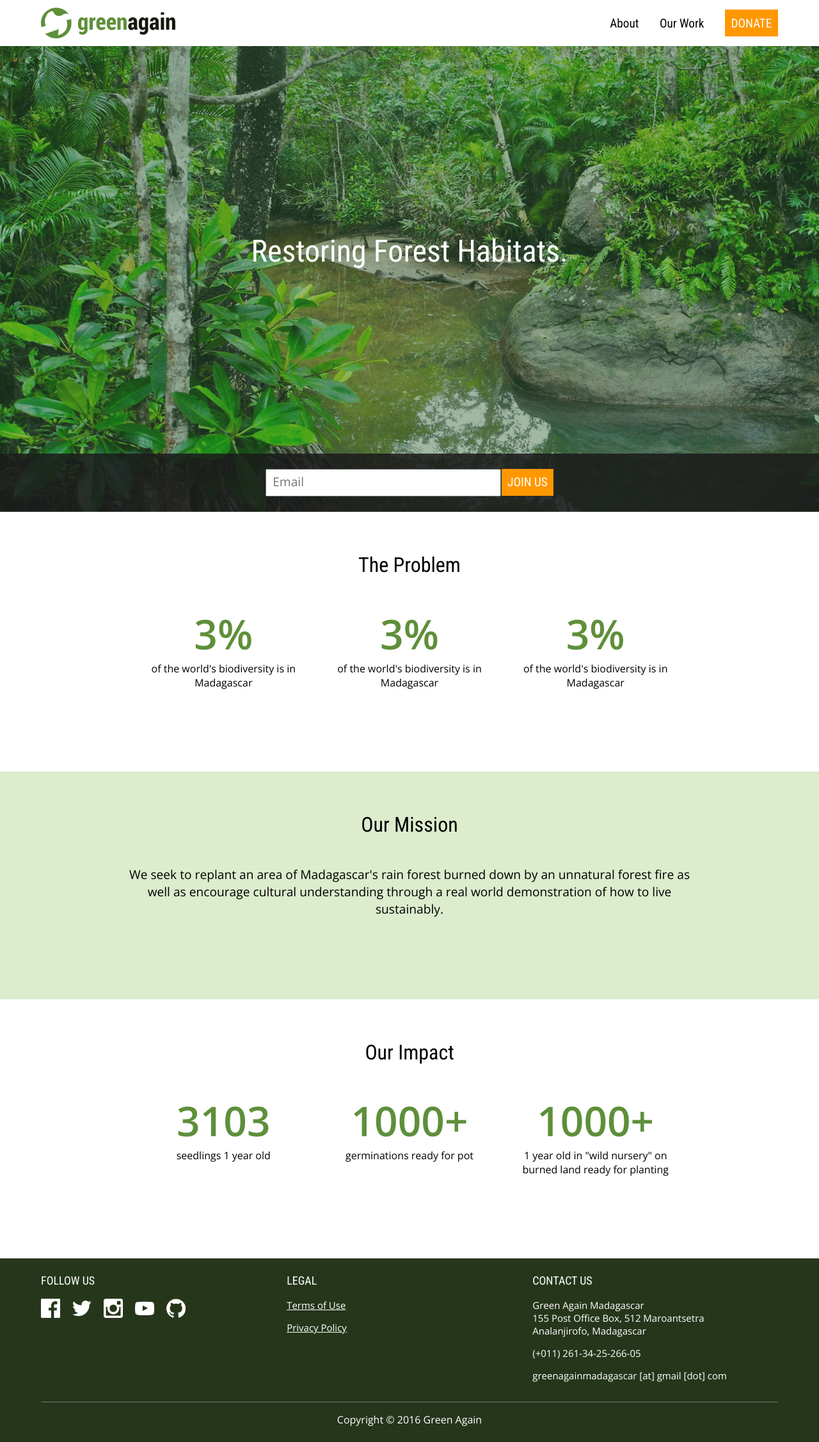
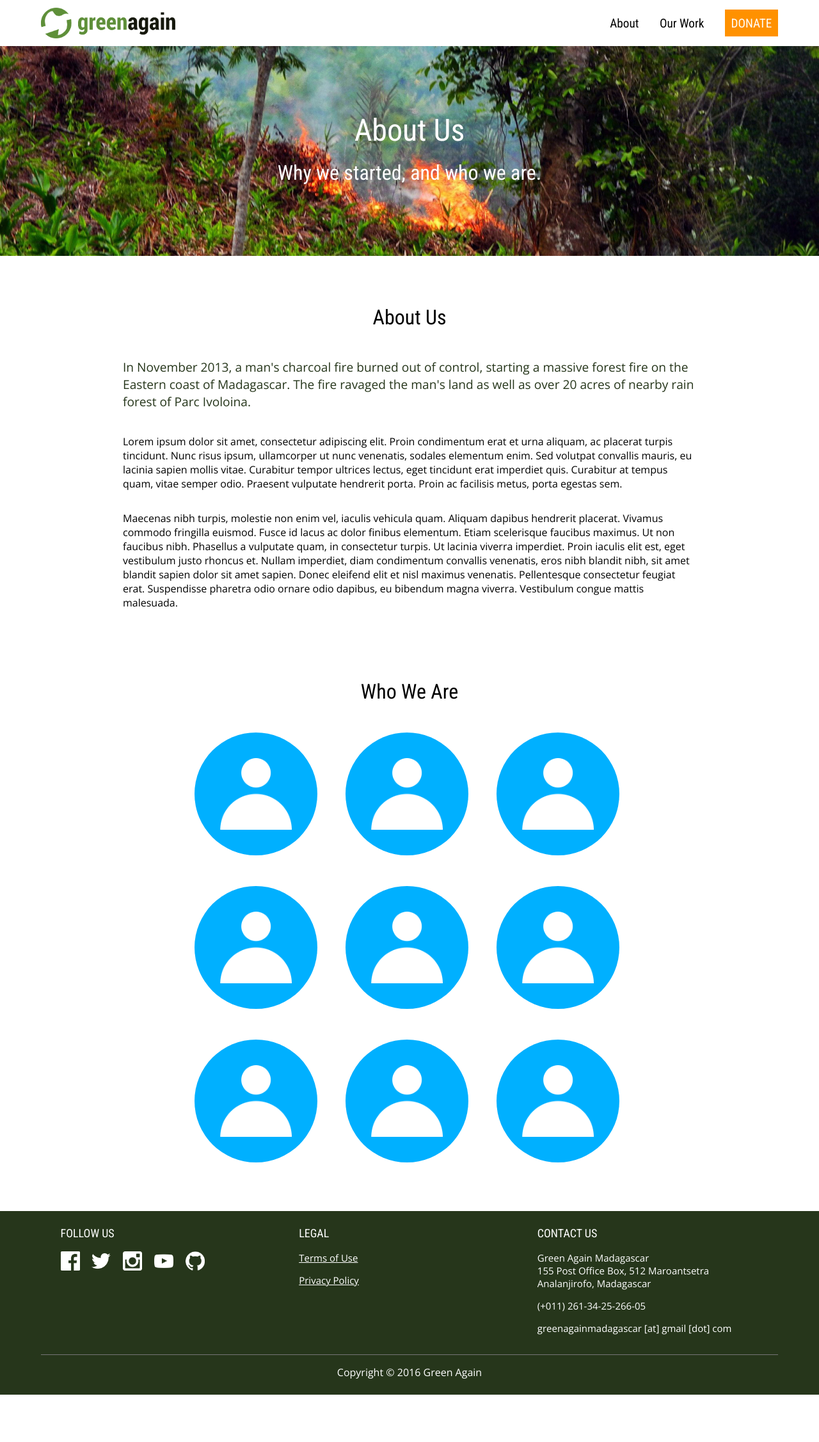
Before and after one commit to josh-mutian/green-again-website, a PHP site: page /about/index.php in a window 1280 px wide. Shown: the whole page at 64% size. After the commit the page ends 2180 px from the top, so only its background shows below. Run offline with PHP 8.4, Linux system fonts and the light colour scheme.

Commit message:
About page first version; added a cover to it.

```diff
--- /dev/null
+++ b/about/about.css
@@ -0,0 +1,13 @@
+.circle-button {
+    border-radius: 50%;
+    height: 7em;
+    width: 7em;
+    padding: 2.5em;
+    margin: 0 1.5em 0 1em;
+    background: #00B0FF;
+    display: inline-block;
+}
+
+.circle-button > img {
+    height: 100%;
+}
--- /dev/null
+++ b/about/index.php
@@ -0,0 +1,88 @@
+<!DOCTYPE HTML>
+<html lang='en-us'>
+
+<head>
+
+    <?php
+        $preamble = $_SERVER['DOCUMENT_ROOT']."/public/public_preamble.php";
+        include_once($preamble);
+    ?>
+
+    <meta name='description' content='Official website for Green Again.'>
+    <link rel='stylesheet' type='text/css' href='about.css'>
+    <title>Green Again | About</title>
+</head>
+
+<body>
+    <div id='top' class='height-half' style='background-image: url(/img_src/about_cover.jpg)'>
+
+        <?php
+            $navbar = $_SERVER['DOCUMENT_ROOT']."/navbar/navbar.php";
+            include_once($navbar);
+        ?>
+
+        <p>
+            <span class='headline-size'>About Us</span>
+            <br><br>
+            <span class='title-size'>Why we started, and who we are.</span>
+        </p>
+    </div>
+
+    <div class='section-container first-sec'>
+        <div class='section-title title-size'>About Us</div>
+        <p class='accent-size' style='color: #26361B'>In November 2013, a man's charcoal fire burned out of control, starting a massive forest fire on the Eastern coast of Madagascar. The fire ravaged the man's land as well as over 20 acres of nearby rain forest of Parc Ivoloina.</p>
+        <p>Lorem ipsum dolor sit amet, consectetur adipiscing elit. Proin condimentum erat et urna aliquam, ac placerat turpis tincidunt. Nunc risus ipsum, ullamcorper ut nunc venenatis, sodales elementum enim. Sed volutpat convallis mauris, eu lacinia sapien mollis vitae. Curabitur tempor ultrices lectus, eget tincidunt erat imperdiet quis. Curabitur at tempus quam, vitae semper odio. Praesent vulputate hendrerit porta. Proin ac facilisis metus, porta egestas sem.</p>
+        <p>Maecenas nibh turpis, molestie non enim vel, iaculis vehicula quam. Aliquam dapibus hendrerit placerat. Vivamus commodo fringilla euismod. Fusce id lacus ac dolor finibus elementum. Etiam scelerisque faucibus maximus. Ut non faucibus nibh. Phasellus a vulputate quam, in consectetur turpis. Ut lacinia viverra imperdiet. Proin iaculis elit est, eget vestibulum justo rhoncus et. Nullam imperdiet, diam condimentum convallis venenatis, eros nibh blandit nibh, sit amet blandit sapien dolor sit amet sapien. Donec eleifend elit et nisl maximus venenatis. Pellentesque consectetur feugiat erat. Suspendisse pharetra odio ornare odio dapibus, eu bibendum magna viverra. Vestibulum congue mattis malesuada.</p>
+    </div>
+
+    <div class='section-container last-sec'>
+        <div class='section-title title-size'>Who We Are</div>
+        <div class='pad-below-3em'>
+            <a href='#'><div class='circle-button triptych'>
+                <img src='/icon_src/everyman.png'/>
+            </div></a>
+            <a href='#'><div class='circle-button triptych'>
+                <img src='/icon_src/everyman.png'/>
+            </div></a>
+            <a href='#'><div class='circle-button triptych'>
+                <img src='/icon_src/everyman.png'/>
+            </div></a>
+        </div>
+        <div class='pad-below-3em'>
+            <a href='#'><div class='circle-button triptych'>
+                <img src='/icon_src/everyman.png'/>
+            </div></a>
+            <a href='#'><div class='circle-button triptych'>
+                <img src='/icon_src/everyman.png'/>
+            </div></a>
+            <a href='#'><div class='circle-button triptych'>
+                <img src='/icon_src/everyman.png'/>
+            </div></a>
+        </div>
+        <div>
+            <a href='#'><div class='circle-button triptych'>
+                <img src='/icon_src/everyman.png'/>
+            </div></a>
+            <a href='#'><div class='circle-button triptych'>
+                <img src='/icon_src/everyman.png'/>
+            </div></a>
+            <a href='#'><div class='circle-button triptych'>
+                <img src='/icon_src/everyman.png'/>
+            </div></a>
+        </div>
+    </div>
+
+    <?php
+        $footer = $_SERVER['DOCUMENT_ROOT']."/footer/footer.php";
+        include_once($footer);
+        $scripts = $_SERVER['DOCUMENT_ROOT']."/public/public_scripts.php";
+        include_once($scripts);
+    ?>
+
+    <script src='/about/about.js'></script>
+
+    <!-- Counter up API: https://github.com/bfintal/Counter-Up -->
+    <script src="/scripts/waypoints.min.js"></script>
+    <script src="/scripts/jquery.counterup.min.js"></script>
+</body>
+</html>
--- a/footer/footer.css
+++ b/footer/footer.css
@@ -3,6 +3,7 @@
     width: 90%;
     padding: 1.5em 5% 1.5em 5%;
     background-color: #26361B;
+    text-align: center;
 }
 
 .footer_bar > p {
@@ -26,8 +27,8 @@
     display: inline-block;
     text-align: left;
     vertical-align: top;
-    width: 32%;
-    padding-right: 1%
+    width: 30%;
+    padding: 0% 1% 0% 1%;
 }
 
 .footer_section p {
--- a/footer/footer.php
+++ b/footer/footer.php
@@ -1,6 +1,6 @@
 <link rel='stylesheet' type='text/css' href='/footer/footer.css'>
 <div class='footer_bar'>
-    <div class='footer_section tryptic' id='follow'>
+    <div class='footer_section triptych' id='follow'>
         <p class='footer_title'>FOLLOW US</p>
         <a href='https://www.facebook.com/GreenAgainMadagascar'><img src='/icon_src/fb_logo.png'/></a>
         <a href='#'><img src='/icon_src/twitter_logo.png'/></a>
@@ -8,12 +8,12 @@
         <a href='#'><img src='/icon_src/youtube_logo.png'/></a>
         <a href='#'><img src='/icon_src/github_logo.png'/></a>
     </div>
-    <div class='footer_section tryptic' id='legal'>
+    <div class='footer_section triptych' id='legal'>
         <p class='footer_title'>LEGAL</p>
         <a class='white' href='#'><p>Terms of Use</p></a>
         <a class='white' href='#'><p>Privacy Policy</p></a>
     </div>
-    <div class='footer_section tryptic' id='contact'>
+    <div class='footer_section triptych' id='contact'>
         <p class='footer_title'>CONTACT US</p>
         <p>Green Again Madagascar<br>155 Post Office Box, 512 Maroantsetra<br>Analanjirofo, Madagascar</p>
         <p>(+011) 261-34-25-266-05</p>
--- a/home.css
+++ b/home.css
@@ -1,23 +1,3 @@
-#top {
-    background-image: url(/img_src/home_cover.jpg);
-    background-repeat: no-repeat;
-    background-position: center center;
-    -webkit-background-size: cover;
-    -moz-background-size: cover;
-    -o-background-size: cover;
-    background-size: cover;
-}
-
-#top > p {
-    font-size: 300%;
-    font-family: 'Roboto Condensed', sans-serif;
-    color: #FFFFFF;
-    text-align: center;
-    position: relative;
-    top: 40%;
-    transform: translateY(-50%);
-}
-
 #top-join-us {
     padding: 1.5em 5% 1.5em 5%;
     position: absolute;
@@ -30,36 +10,17 @@
 
 .input-email {
     width: 30%;
-    margin-right: -1.7em;
-    padding: .2em .5em .44em .5em;
+    margin-right: -.2em;
+    padding: .2em .5em .43em .5em;
     font-size: 120%;
     font-family: 'Open Sans', sans-serif;
-}
-
-.section-container {
-    width: 70%;
-    padding: 5% 15% 10% 15%;
-    text-align: center;
 }
 
 #mission-statement {
     background-color: #DCECCC;
 }
 
-.section-title {
-    font-family: 'Roboto Condensed', sans-serif;
-    color: #000000;
-    text-align: center;
-    font-size: 200%;
-    padding: 0em 0 5% 0;
-}
-
-.section-slogan {
-    font-size: 120%;
-    font-family: 'Open Sans', sans-serif;
-}
-
-.stat-tryptic {
+.stat-triptych {
     width: 30%;
     padding: 0 1% 0 1%;
     display: inline-block;
@@ -74,7 +35,21 @@
 }
 
 .stat-desc {
-    font-size: 100%;
+    font-size: 1em;
     font-family: 'Open Sans', sans-serif;
     color: #000000;
 }
+
+.circle-button {
+    border-radius: 50%;
+    height: 4em;
+    width: 4em;
+    padding: 1.5em;
+    margin: 0 1.5em 0 1em;
+    background: #00B0FF;
+    display: inline-block;
+}
+
+.circle-button > img {
+    height: 100%;
+}
--- a/index.php
+++ b/index.php
@@ -14,14 +14,18 @@
 </head>
 
 <body>
-    <div id='top' class='height-full'>
+    <div id='top' class='height-full' style='background-image: url(/img_src/home_cover.jpg)'>
 
         <?php
             $navbar = $_SERVER['DOCUMENT_ROOT']."/navbar/navbar.php";
             include_once($navbar);
         ?>
 
-        <p>Restoring Forest Habitats.</p>
+        <p>
+            <span class='headline-size'>Green Again: Madagascar</span>
+            <br><br>
+            <span class='title-size'>Restoring Forest Habitats.</span>
+        </p>
         <div id='top-join-us'>
             <form>
                 <input name='email' placeholder='Email' class='input-email'>
@@ -30,40 +34,66 @@
         </div>
     </div>
 
-    <div class='section-container'>
-        <p class='section-title'>The Problem</p>
-        <div class='stat-tryptic'>
-            <p class='stat-number'><span class='counter'>3</span>%</p>
-            <p class='stat-desc'>of the world's biodiversity is in Madagascar</p>
+    <div class='section-container first-sec'>
+        <div class='section-title title-size'>Why Madagascar</div>
+        <div class='stat-triptych triptych'>
+            <p class='stat-number'><span class='counter'>12,000</span>+</p>
+            <p class='stat-desc'>of Madagascar's plant species are found nowhere else in the world</p>
         </div>
-        <div class='stat-tryptic'>
-            <p class='stat-number'><span class='counter'>3</span>%</p>
-            <p class='stat-desc'>of the world's biodiversity is in Madagascar</p>
+        <div class='stat-triptych triptych'>
+            <p class='stat-number'>~<span class='counter'>90</span>%</p>
+            <p class='stat-desc'>of all plant and animal species found in Madagascar are endemic</p>
         </div>
-        <div class='stat-tryptic'>
-            <p class='stat-number'><span class='counter'>3</span>%</p>
-            <p class='stat-desc'>of the world's biodiversity is in Madagascar</p>
+        <div class='stat-triptych triptych'>
+            <p class='stat-number'><span class='counter'>90</span>%</p>
+            <p class='stat-desc'>of Madagascar's original forest lost in past 2,350 years</p>
         </div>
     </div>
 
-    <div class='green-back, section-container' id='mission-statement'>
-        <p class='section-title'>Our Mission</p>
-        <p class='section-slogan'>We seek to replant an area of Madagascar's rain forest burned down by an unnatural forest fire as well as encourage cultural understanding through a real world demonstration of how to live sustainably.</p>
+    <div class='green-back section-container' id='mission-statement'>
+        <div class='section-title title-size'>Our Mission</div>
+        <div class='accent-size align-left'>We seek to replant an area of Madagascar's rain forest burned down by an unnatural forest fire as well as encourage cultural understanding through a real world demonstration of how to live sustainably.</div>
     </div>
 
     <div class='section-container'>
-        <p class='section-title'>Our Impact</p>
-        <div class='stat-tryptic tryptic'>
+        <div class='section-title title-size'>Our Impact</div>
+        <div class='pad-below-3em'>
+            <div class='stat-triptych triptych'>
                 <p class='stat-number'><span class='counter'>3103</span></p>
                 <p class='stat-desc'>seedlings 1 year old</p>
             </div>
-        <div class='stat-tryptic tryptic'>
+            <div class='stat-triptych triptych'>
                 <p class='stat-number'><span class='counter'>1000</span>+</p>
                 <p class='stat-desc'>germinations ready for pot</p>
             </div>
-        <div class='stat-tryptic tryptic'>
+            <div class='stat-triptych triptych'>
                 <p class='stat-number'><span class='counter'>1000</span>+</p>
                 <p class='stat-desc'>1 year old in "wild nursery" on burned land ready for planting</p>
+            </div>
+        </div>
+        <a href='https://www.paypal.com/cgi-bin/webscr?cmd=_donations&business=SJQDUHJ9MWVRS&lc=US&item_name=Green%20Again%20Madagascar&item_number=Ivoloina%20Park%20Project&currency_code=USD&bn=PP%2dDonationsBF%3abtn_donateCC_LG%2egif%3aNonHosted'><div class='button vertical-center'>DONATE</div></a>
+    </div>
+
+    <div class='section-container last-sec'>
+        <div class='section-title title-size'>How You Can Get Involved</div>
+        <div class='pad-below-3em'>
+            <p class='section-title subtitle-size'>Spread the word</p>
+            <a href='#'><div class='circle-button triptych'>
+                <img src='/icon_src/fb_logo.png'/>
+            </div></a>
+            <a href='#'><div class='circle-button triptych'>
+                <img src='/icon_src/twitter_logo.png'/>
+            </div></a>
+            <a href='#'><div class='circle-button triptych'>
+                <img src='/icon_src/instg_logo.png'/>
+            </div></a>
+        </div>
+        <div>
+            <p class='section-title subtitle-size'>Get in touch: we'd love to hear from you</p>
+            <form>
+                <input name='email' placeholder='Email' class='input-email'>
+                <div class='button' id='button-join-us'>JOIN US</div>
+            </form>
         </div>
     </div>
 
--- a/navbar/navbar.css
+++ b/navbar/navbar.css
@@ -6,7 +6,7 @@
     display: block;
 }
 
-#nav-bar > img {
+#nav-bar img {
     height: 100%;
     display: inline-block;
     float: left;
@@ -28,7 +28,8 @@
 .nav-item {
     padding: 0;
     display: inline-block;
-    padding: .5em 0 .5em 1.5em;
+    vertical-align: middle;
+    padding: 0 0 0 1.5em;
     font-size: 1.2em;
     color: #000000;
 }
--- a/navbar/navbar.php
+++ b/navbar/navbar.php
@@ -1,9 +1,9 @@
 <link rel='stylesheet' type='text/css' href='/navbar/navbar.css'>
 <div id='nav-bar'>
-    <img src='/icon_src/ga_logo.png' />
+    <a href='/'><img src='/icon_src/ga_logo.png' /></a>
     <div id='nav-container'>
-        <div class='nav-item vertical-center'>About</div>
-        <div class='nav-item vertical-center'>Our Work</div>
-        <div class='button vertical-center'>DONATE</div>
+        <a href='/about'><div class='nav-item vertical-center'>About</div></a>
+        <a href='/work'><div class='nav-item vertical-center'>Our Work</div></a>
+        <a href='https://www.paypal.com/cgi-bin/webscr?cmd=_donations&business=SJQDUHJ9MWVRS&lc=US&item_name=Green%20Again%20Madagascar&item_number=Ivoloina%20Park%20Project&currency_code=USD&bn=PP%2dDonationsBF%3abtn_donateCC_LG%2egif%3aNonHosted'><div class='button vertical-center' style='margin-left: 1.5em'>DONATE</div></a>
     </div>
 </div>
--- a/public/public.css
+++ b/public/public.css
@@ -5,6 +5,48 @@
 
 body {
     font-size: 1em;
+    min-width: 800px;
+}
+
+#top {
+    background-repeat: no-repeat;
+    background-position: center center;
+    -webkit-background-size: cover;
+    -moz-background-size: cover;
+    -o-background-size: cover;
+    background-size: cover;
+}
+
+#top > p {
+    font-family: 'Roboto Condensed', sans-serif;
+    color: #FFFFFF;
+    text-align: center;
+    position: relative;
+    top: 40%;
+    transform: translateY(-50%);
+}
+
+.section-container {
+    width: 70%;
+    padding: 3% 15% 3% 15%;
+    text-align: center;
+    font-family: 'Open Sans', sans-serif;
+}
+
+.section-container > p {
+    text-align: left;
+    margin-bottom: 2em;
+}
+
+.section-title {
+    font-family: 'Roboto Condensed', sans-serif;
+    color: #000000;
+    text-align: center;
+    padding-bottom: 5%;
+}
+
+.section-subsect {
+    margin-bottom: 1.5em
 }
 
 .vertical-center {
@@ -21,10 +63,57 @@ body {
     padding: 0;
     display: inline-block;
     padding: .5em;
-    margin: 0 0 0 1.5em;
     font-size: 1.2em;
     font-family: 'Roboto Condensed', sans-serif;
     color: #FFFFFF;
-    background-color: #FF9800;
+    background-color: #FF9100;
     vertical-align: top;
 }
+
+.headline-size {
+    font-size: 3em;
+}
+
+.title-size {
+    font-size: 2em;
+}
+
+.subtitle-size {
+    font-size: 1.5em;
+}
+
+.accent-size {
+    font-size: 1.2em;
+}
+
+.body-size {
+    font-size: 1em;
+}
+
+.title-font {
+    font-family: 'Roboto Condensed', sans-serif;
+}
+
+.body-font {
+    font-family: 'Open Sans', sans-serif;
+}
+
+.align-left {
+    text-align: left;
+}
+
+.aligh-right {
+    text-align: right;
+}
+
+.pad-below-3em {
+    margin-bottom: 3em;
+}
+
+.first-sec {
+    padding-top: 6%;
+}
+
+.last-sec {
+    padding-bottom: 6%;
+}
--- /dev/null
+++ b/public/public_js.js
@@ -0,0 +1,26 @@
+$(document).ready(function() {
+    var view_height = $(window).height();
+
+    $('.height-full').css({
+        'height': view_height
+    });
+    $('.height-half').css('height', view_height / 2)
+
+    $(window).resize(function() {
+        view_height = $(window).height();
+        $('.height-full').css('height', view_height)
+        $('.height-half').css('height', view_height / 2)
+    })
+
+    $('.button').hover(function(){
+        $(this).css('background-color', '#FF6D00');
+    }, function(){
+        $(this).css('background-color', '#FF9100');
+    });
+
+    $('.circle-button').hover(function(){
+        $(this).css('background-color', '#0091EA');
+    }, function(){
+        $(this).css('background-color', '#00B0FF');
+    });
+})
--- a/public/public_scripts.php
+++ b/public/public_scripts.php
@@ -1 +1,2 @@
 <script src='/scripts/jquery-2.2.0.min.js'></script>
+<script src='/public/public_js.js'></script>
```
Also changed, not shown: home.js (+1 -16 lines), public.css (deleted, +0 -30 lines), about/about.js (added), icon_src/everyman.png (added), img_src/about_cover.jpg (added). Lines whose indentation alone changed are shown as unchanged.
